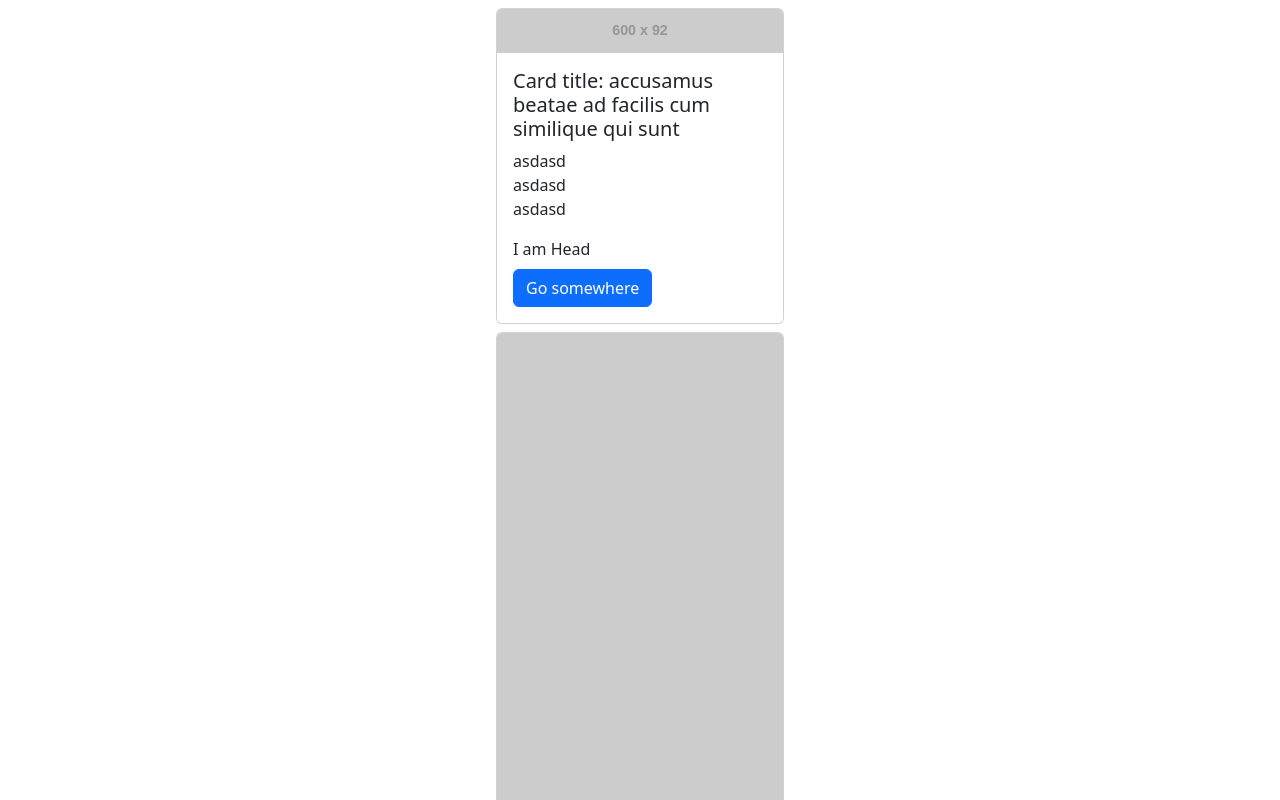
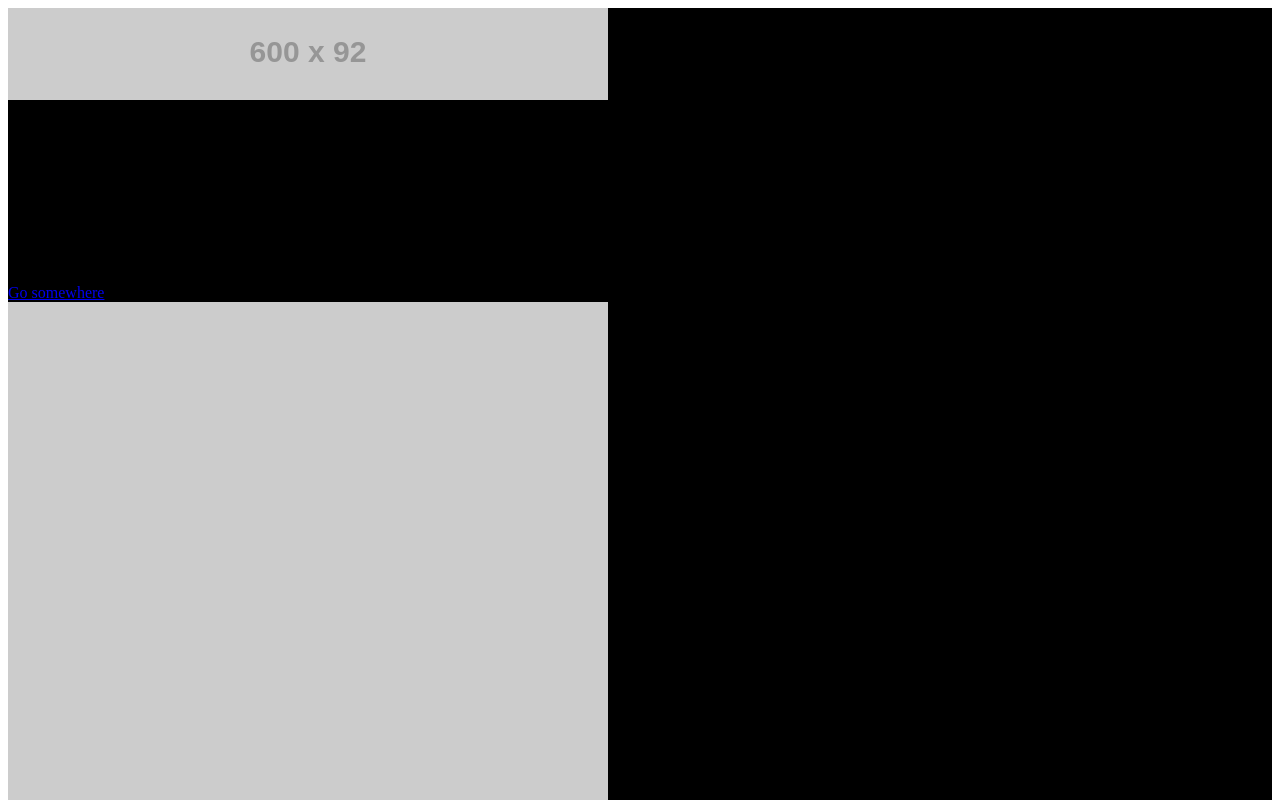
Before and after one commit to IgorMushk/react-mod01-01, a React (Create React App) app: page / in a window 1280 px wide. Shown: the top 800 px of the page. Built offline with nearby package versions, Linux system fonts and the light colour scheme.

Commit message:
Off styles bootstrap - in line styles

```diff
--- a/public/index.html
+++ b/public/index.html
@@ -6,20 +6,20 @@
     <meta name="theme-color" content="#000000" />
     <meta name="description" content="Web site created using create-react-app" />
     <title>React App</title>
-    <link
+    <!-- <link
       href="https://cdn.jsdelivr.net/npm/bootstrap@5.3.1/dist/css/bootstrap.min.css"
       rel="stylesheet"
       integrity="sha384-4bw+/aepP/YC94hEpVNVgiZdgIC5+VKNBQNGCHeKRQN+PtmoHDEXuppvnDJzQIu9"
       crossorigin="anonymous"
-    />
+    /> -->
   </head>
   <body>
     <noscript>You need to enable JavaScript to run this app.</noscript>
     <div id="root"></div>
-    <script
+    <!-- <script
       src="https://cdn.jsdelivr.net/npm/bootstrap@5.3.1/dist/js/bootstrap.bundle.min.js"
       integrity="sha384-HwwvtgBNo3bZJJLYd8oVXjrBZt8cqVSpeBNS5n7C8IVInixGAoxmnlMuBnhbgrkm"
       crossorigin="anonymous"
-    ></script>
+    ></script> -->
   </body>
 </html>
--- a/src/components/App.jsx
+++ b/src/components/App.jsx
@@ -7,7 +7,9 @@ const App = () => {
 
 export default App;
 
-// снипы
+// snippets
 //rafc
 //rafce
 //rafcp
+// console.log()
+// clo clg
--- a/src/components/Card/Card.jsx
+++ b/src/components/Card/Card.jsx
@@ -4,27 +4,53 @@ import { Head } from "../Head/Head";
 export const Card = () => {
   return data.map((photo) => {
     return (
-      <div key={photo.id} className="card mx-auto my-2" style={{ width: "18rem" }}>
-        <img src={photo.url} className="card-img-top" alt={photo.title} />
-        <div className="card-body">
-          <h5 className="card-title">Card title: {photo.title}</h5>
-          {/* <p className="card-text">
-            Some quick example text to build on the card title and make up the bulk of the card's content.
-          </p> */}
-          {/* {head()} */}
-          {/* {head("card-title", "id-123")} */}
-          {/* {head({ id: "id-123", clas: "card-title" })} */}
-          {/* <Head id="id-123" clas="card-title" /> */}
+      <div
+        key={photo.id}
+        style={{
+          backgroundColor: "black",
+          textDecoration: "underline",
+        }}
+      >
+        <img src={photo.url} alt={photo.title} />
+        <div>
+          <h5>Card title: {photo.title}</h5>
           <Head id="id-123" clas="card-title">
             asdasd
             <div>asdasd</div>
             <p>asdasd</p>
           </Head>
-          <a href="#" class="btn btn-primary">
-            Go somewhere
-          </a>
+          <a href="#">Go somewhere</a>
         </div>
       </div>
     );
   });
 };
+
+// --- bootstrap
+// export const Card = () => {
+//   return data.map((photo) => {
+//     return (
+//       <div key={photo.id} className="card mx-auto my-2" style={{ width: "18rem" }}>
+//         <img src={photo.url} className="card-img-top" alt={photo.title} />
+//         <div className="card-body">
+//           <h5 className="card-title">Card title: {photo.title}</h5>
+//           {/* <p className="card-text">
+//             Some quick example text to build on the card title and make up the bulk of the card's content.
+//           </p> */}
+//           {/* {head()} */}
+//           {/* {head("card-title", "id-123")} */}
+//           {/* {head({ id: "id-123", clas: "card-title" })} */}
+//           {/* <Head id="id-123" clas="card-title" /> */}
+//           <Head id="id-123" clas="card-title">
+//             asdasd
+//             <div>asdasd</div>
+//             <p>asdasd</p>
+//           </Head>
+//           <a href="#" className="btn btn-primary">
+//             Go somewhere
+//           </a>
+//         </div>
+//       </div>
+//     );
+//   });
+// };
```
